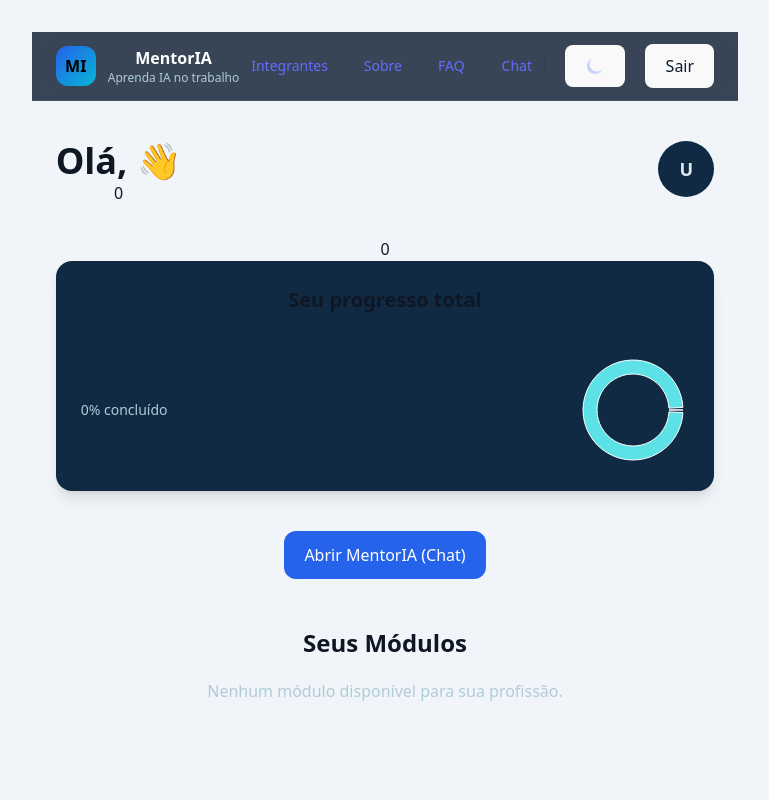
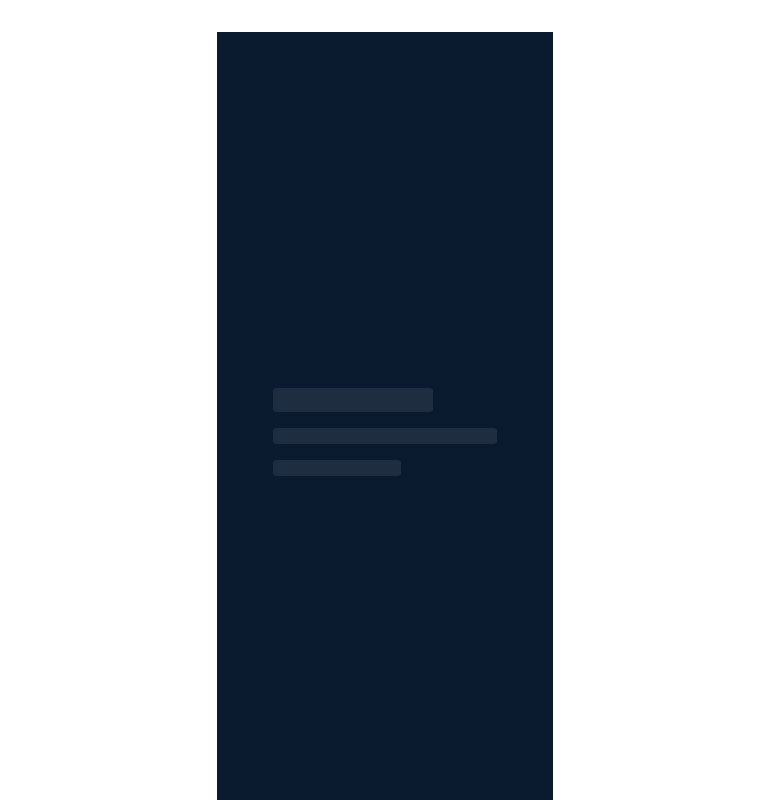
Before and after one commit to ELOITHealth/MentorIA.GS, a React (Vite) app: page /dashboard in a window 1280 px wide. Shown: the top 800 px of the page, without its empty margins (255-1024 px from the left). Built offline with nearby package versions, Linux system fonts and the light colour scheme.

Commit message:
melhoria com skeleton

```diff
--- /dev/null
+++ b/src/components/Skeleton.tsx
@@ -0,0 +1,9 @@
+export default function Skeleton() {
+  return (
+    <div className="animate-pulse flex flex-col gap-4">
+      <div className="h-6 w-40 bg-white/10 rounded"></div>
+      <div className="h-4 w-56 bg-white/10 rounded"></div>
+      <div className="h-4 w-32 bg-white/10 rounded"></div>
+    </div>
+    );
+}
--- a/src/pages/Dashboard.tsx
+++ b/src/pages/Dashboard.tsx
@@ -5,6 +5,7 @@ import { motion } from "framer-motion";
 import ProgressBar from "../components/ProgressBar";
 import Navbar from "../components/Navbar";
 import { mockModules } from "../data/mockModules";
+import Skeleton from "../components/Skeleton";
 
 // mapa para converter ID → nome da profissão
 const professionMap: Record<number, string> = {
@@ -75,6 +76,14 @@ export default function Dashboard() {
     { name: "Concluído", value: progress > 0 ? progress : 0.0001 },
     { name: "Restante", value: 100 - progress },
   ];
+
+  if (!name || !profissaoId) {
+    return (
+      <div className="min-h-screen flex items-center justify-center bg-[#0A1A2F] p-10 text-white">
+        <Skeleton />
+      </div>
+    );
+  }
 
   return (
     <>
```
